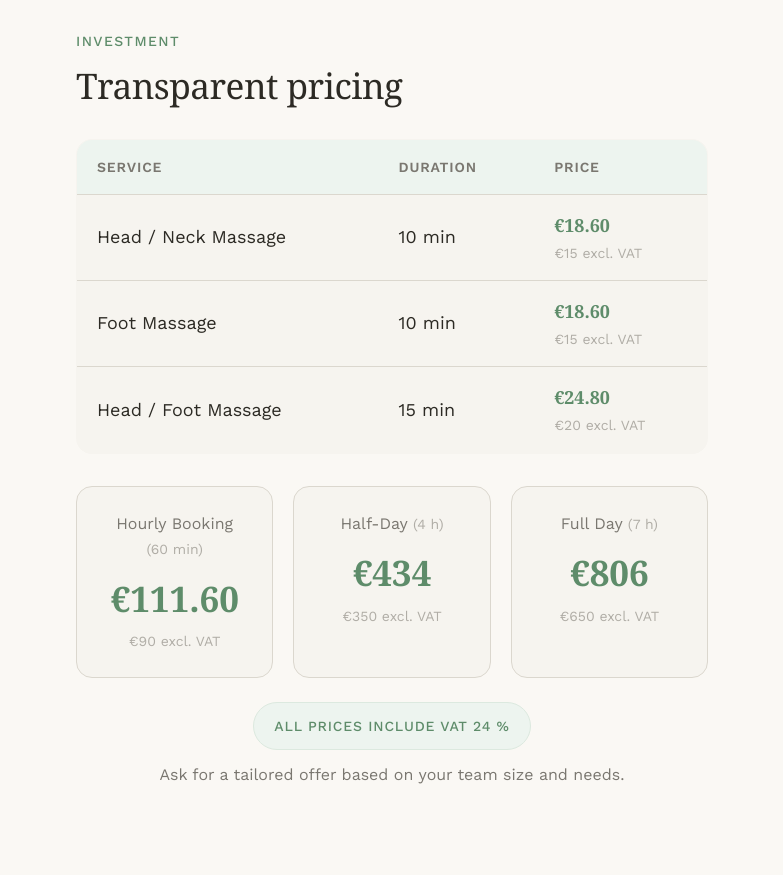
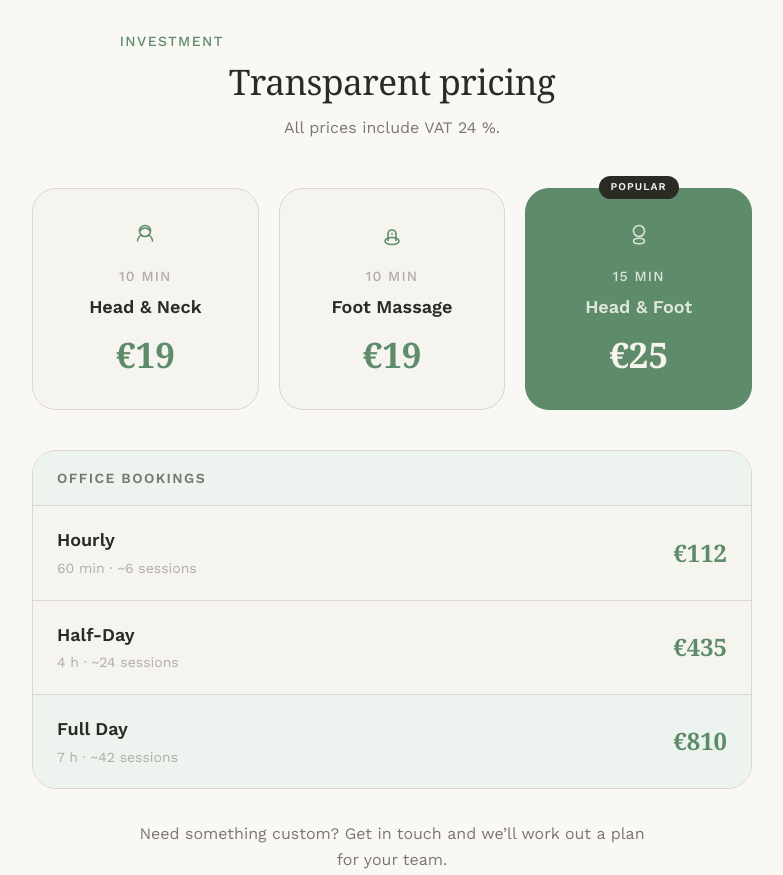
Before and after one commit to desilvasha/calm-corner, a plain HTML site: page index.html in a window 1280 px wide. Shown: the part 2420-3295 px from the top of the page, without its empty margins (248-1031 px from the left). Drawn offline with nearby package versions, Linux system fonts and the light colour scheme; a web font is replaced by a local one.

Commit message:
Redesign pricing section — modern session cards + package rows, clean rounded prices

```diff
--- a/i18n.js
+++ b/i18n.js
@@ -54,20 +54,19 @@ const translations = {
   "pricing.th.svc":   { en: "Service",             fi: "Palvelu" },
   "pricing.th.dur":   { en: "Duration",            fi: "Kesto" },
   "pricing.th.price": { en: "Price",               fi: "Hinta" },
-  "pricing.headneck": { en: "Head / Neck Massage", fi: "Pää- / niskahieronta" },
+  "pricing.intro":    { en: "All prices include VAT\u00a024\u00a0%.", fi: "Kaikki hinnat sisältävät ALV\u00a024\u00a0%." },
+  "pricing.headneck": { en: "Head & Neck",         fi: "Pää- / niskahieronta" },
   "pricing.foot":     { en: "Foot Massage",        fi: "Jalkahieronta" },
-  "pricing.headfoot": { en: "Head / Foot Massage", fi: "Pää- / jalkahieronta" },
-  "pricing.headneck.exvat": { en: "&euro;15 excl. VAT", fi: "&euro;15 ilman ALV" },
-  "pricing.foot.exvat":     { en: "&euro;15 excl. VAT", fi: "&euro;15 ilman ALV" },
-  "pricing.headfoot.exvat": { en: "&euro;20 excl. VAT", fi: "&euro;20 ilman ALV" },
-  "pricing.hourly":   { en: "Hourly Booking",      fi: "Tuntivaraus" },
+  "pricing.headfoot": { en: "Head & Foot",         fi: "Pää- / jalkahieronta" },
+  "pricing.popular":  { en: "Popular",             fi: "Suosittu" },
+  "pricing.hourly":   { en: "Hourly",              fi: "Tuntivaraus" },
   "pricing.halfday":  { en: "Half-Day",            fi: "Puoli päivää" },
   "pricing.fullday":  { en: "Full Day",            fi: "Koko päivä" },
-  "pricing.hourly.exvat":   { en: "&euro;90 excl. VAT",  fi: "&euro;90 ilman ALV" },
-  "pricing.halfday.exvat":  { en: "&euro;350 excl. VAT", fi: "&euro;350 ilman ALV" },
-  "pricing.fullday.exvat":  { en: "&euro;650 excl. VAT", fi: "&euro;650 ilman ALV" },
-  "pricing.vatnote":  { en: "All prices include VAT 24 %", fi: "Kaikki hinnat sisältävät ALV 24 %" },
-  "pricing.note":     { en: "Ask for a tailored offer based on your team size and needs.", fi: "Kysy räätälöityä tarjousta tiimisi koon ja tarpeiden mukaan." },
+  "pricing.hourly.desc":   { en: "~6 sessions",   fi: "~6 sessiota" },
+  "pricing.halfday.desc":  { en: "~24 sessions",  fi: "~24 sessiota" },
+  "pricing.fullday.desc":  { en: "~42 sessions",  fi: "~42 sessiota" },
+  "pricing.packages.label": { en: "Office Bookings", fi: "Toimistovaraukset" },
+  "pricing.note":     { en: "Need something custom? Get in touch and we\u2019ll work out a plan for your team.", fi: "Tarvitsetko räätälöidyn ratkaisun? Ota yhteyttä niin suunnitellaan tiimillesi sopiva paketti." },
 
   // ── Krishan ──
   "krishan.tag":      { en: "The person",                  fi: "Tekijä" },
--- a/index.html
+++ b/index.html
@@ -161,68 +161,79 @@
 
     <!-- ═══════════════════════════════════════ PRICING ═══════════════════════════════════ -->
     <section class="section pricing" id="pricing">
-      <div class="container container--narrow">
-        <p class="section-tag" data-i18n="pricing.tag">Investment</p>
-        <h2 class="section-title" data-i18n="pricing.title">Transparent pricing</h2>
-        <!-- Individual services -->
-        <div class="pricing-table-wrap">
-          <table class="pricing-table">
-            <thead>
-              <tr>
-                <th data-i18n="pricing.th.svc">Service</th>
-                <th data-i18n="pricing.th.dur">Duration</th>
-                <th data-i18n="pricing.th.price">Price</th>
-              </tr>
-            </thead>
-            <tbody>
-              <tr>
-                <td data-i18n="pricing.headneck">Head / Neck Massage</td>
-                <td>10 min</td>
-                <td>
-                  <span class="price-main">&euro;18.60</span>
-                  <span class="price-exvat" data-i18n="pricing.headneck.exvat">&euro;15 excl. VAT</span>
-                </td>
-              </tr>
-              <tr>
-                <td data-i18n="pricing.foot">Foot Massage</td>
-                <td>10 min</td>
-                <td>
-                  <span class="price-main">&euro;18.60</span>
-                  <span class="price-exvat" data-i18n="pricing.foot.exvat">&euro;15 excl. VAT</span>
-                </td>
-              </tr>
-              <tr>
-                <td data-i18n="pricing.headfoot">Head / Foot Massage</td>
-                <td>15 min</td>
-                <td>
-                  <span class="price-main">&euro;24.80</span>
-                  <span class="price-exvat" data-i18n="pricing.headfoot.exvat">&euro;20 excl. VAT</span>
-                </td>
-              </tr>
-            </tbody>
-          </table>
+      <div class="container">
+        <div class="pricing-header">
+          <p class="section-tag" data-i18n="pricing.tag">Investment</p>
+          <h2 class="section-title" data-i18n="pricing.title">Simple, clear pricing</h2>
+          <p class="pricing-intro" data-i18n="pricing.intro">All prices include VAT&nbsp;24&nbsp;%.</p>
         </div>
 
-        <!-- Booking packages -->
-        <div class="pricing-cards">
-          <div class="price-card">
-            <p class="price-label"><span data-i18n="pricing.hourly">Hourly Booking</span> <span class="price-detail">(60 min)</span></p>
-            <p class="price-value">&euro;111.60</p>
-            <p class="price-exvat-card" data-i18n="pricing.hourly.exvat">&euro;90 excl. VAT</p>
+        <!-- Session cards -->
+        <div class="pricing-sessions">
+          <div class="session-card">
+            <div class="session-icon">
+              <svg width="28" height="28" viewBox="0 0 28 28" fill="none"><circle cx="14" cy="10" r="5.5" stroke="currentColor" stroke-width="1.6"/><path d="M9 10c0 0 2-3 5-3s5 3 5 3" stroke="var(--color-accent)" stroke-width="1.3" stroke-linecap="round"/><path d="M10 14c-2 1.5-3.5 3.5-3.5 6" stroke="currentColor" stroke-width="1.4" stroke-linecap="round"/><path d="M18 14c2 1.5 3.5 3.5 3.5 6" stroke="currentColor" stroke-width="1.4" stroke-linecap="round"/></svg>
+            </div>
+            <p class="session-duration">10 min</p>
+            <h3 class="session-name" data-i18n="pricing.headneck">Head &amp; Neck</h3>
+            <div class="session-price">
+              <span class="session-amount">&euro;19</span>
+            </div>
           </div>
-          <div class="price-card">
-            <p class="price-label"><span data-i18n="pricing.halfday">Half-Day</span> <span class="price-detail">(4 h)</span></p>
-            <p class="price-value">&euro;434</p>
-            <p class="price-exvat-card" data-i18n="pricing.halfday.exvat">&euro;350 excl. VAT</p>
+
+          <div class="session-card">
+            <div class="session-icon">
+              <svg width="28" height="28" viewBox="0 0 28 28" fill="none"><ellipse cx="14" cy="20" rx="7" ry="3.5" stroke="currentColor" stroke-width="1.6"/><path d="M10 20V13c0-2.2 1.8-4 4-4s4 1.8 4 4v7" stroke="currentColor" stroke-width="1.6"/><circle cx="14" cy="13" r="1.5" fill="var(--color-accent)" opacity="0.5"/></svg>
+            </div>
+            <p class="session-duration">10 min</p>
+            <h3 class="session-name" data-i18n="pricing.foot">Foot Massage</h3>
+            <div class="session-price">
+              <span class="session-amount">&euro;19</span>
+            </div>
           </div>
-          <div class="price-card">
-            <p class="price-label"><span data-i18n="pricing.fullday">Full Day</span> <span class="price-detail">(7 h)</span></p>
-            <p class="price-value">&euro;806</p>
-            <p class="price-exvat-card" data-i18n="pricing.fullday.exvat">&euro;650 excl. VAT</p>
+
+          <div class="session-card session-card--featured">
+            <span class="session-badge" data-i18n="pricing.popular">Popular</span>
+            <div class="session-icon">
+              <svg width="28" height="28" viewBox="0 0 28 28" fill="none"><circle cx="14" cy="10" r="5.5" stroke="currentColor" stroke-width="1.6"/><ellipse cx="14" cy="20" rx="5.5" ry="2.8" stroke="currentColor" stroke-width="1.5"/><path d="M10 10c0-2.2 1.8-3 4-3" stroke="var(--color-accent)" stroke-width="1.3" stroke-linecap="round" opacity="0.7"/></svg>
+            </div>
+            <p class="session-duration">15 min</p>
+            <h3 class="session-name" data-i18n="pricing.headfoot">Head &amp; Foot</h3>
+            <div class="session-price">
+              <span class="session-amount">&euro;25</span>
+            </div>
           </div>
         </div>
-        <p class="pricing-vat-note" data-i18n="pricing.vatnote">All prices include VAT 24 %</p>
-        <p class="pricing-note" data-i18n="pricing.note">Ask for a tailored offer based on your team size and needs.</p>
+
+        <!-- Package blocks -->
+        <div class="pricing-packages">
+          <p class="packages-label" data-i18n="pricing.packages.label">Office Bookings</p>
+          <div class="packages-row">
+            <div class="package-item">
+              <div class="package-left">
+                <p class="package-name" data-i18n="pricing.hourly">Hourly</p>
+                <p class="package-meta">60 min &middot; <span data-i18n="pricing.hourly.desc">~6 sessions</span></p>
+              </div>
+              <p class="package-price">&euro;112</p>
+            </div>
+            <div class="package-item">
+              <div class="package-left">
+                <p class="package-name" data-i18n="pricing.halfday">Half-Day</p>
+                <p class="package-meta">4 h &middot; <span data-i18n="pricing.halfday.desc">~24 sessions</span></p>
+              </div>
+              <p class="package-price">&euro;435</p>
+            </div>
+            <div class="package-item package-item--highlight">
+              <div class="package-left">
+                <p class="package-name" data-i18n="pricing.fullday">Full Day</p>
+                <p class="package-meta">7 h &middot; <span data-i18n="pricing.fullday.desc">~42 sessions</span></p>
+              </div>
+              <p class="package-price">&euro;810</p>
+            </div>
+          </div>
+        </div>
+
+        <p class="pricing-note" data-i18n="pricing.note">Need something custom? Get in touch and we’ll work out a plan for your team.</p>
       </div>
     </section>
 
--- a/style.css
+++ b/style.css
@@ -569,141 +569,204 @@ button { cursor: pointer; background: none; border: none; }
   background: var(--color-surface);
 }
 
-.pricing-table-wrap {
-  margin-bottom: var(--space-8);
-  overflow-x: auto;
-  -webkit-overflow-scrolling: touch;
+.pricing-header {
+  text-align: center;
+  margin-bottom: var(--space-12);
 }
 
-.pricing-table {
-  width: 100%;
-  border-collapse: collapse;
+.pricing-header .section-tag { margin-bottom: var(--space-2); }
+
+.pricing-header .section-title { margin-bottom: var(--space-3); }
+
+.pricing-intro {
+  font-size: var(--text-sm);
+  color: var(--color-text-muted);
+  max-width: none;
+}
+
+/* Session cards — 3 per row */
+.pricing-sessions {
+  display: grid;
+  grid-template-columns: repeat(3, 1fr);
+  gap: var(--space-5);
+  max-width: 720px;
+  margin: 0 auto var(--space-10);
+}
+
+.session-card {
   background: var(--color-bg);
   border: 1px solid var(--color-border);
-  border-radius: var(--radius-lg);
+  border-radius: var(--radius-xl);
+  padding: var(--space-8) var(--space-6);
+  text-align: center;
+  display: flex;
+  flex-direction: column;
+  align-items: center;
+  gap: var(--space-2);
+  position: relative;
+  transition: box-shadow var(--transition-interactive), transform var(--transition-interactive);
+}
+
+.session-card:hover {
+  box-shadow: var(--shadow-md);
+  transform: translateY(-2px);
+}
+
+.session-card--featured {
+  background: var(--color-accent);
+  border-color: var(--color-accent);
+  color: var(--color-text-inverse);
+}
+
+.session-card--featured .session-name,
+.session-card--featured .session-duration {
+  color: color-mix(in srgb, var(--color-text-inverse) 85%, transparent);
+}
+
+.session-badge {
+  position: absolute;
+  top: -13px;
+  left: 50%;
+  transform: translateX(-50%);
+  background: var(--color-text);
+  color: var(--color-text-inverse);
+  font-size: 0.65rem;
+  font-weight: 700;
+  letter-spacing: 0.1em;
+  text-transform: uppercase;
+  padding: 3px var(--space-3);
+  border-radius: var(--radius-full);
+  white-space: nowrap;
+}
+
+.session-icon {
+  color: var(--color-accent);
+  margin-bottom: var(--space-2);
+}
+
+.session-card--featured .session-icon {
+  color: var(--color-text-inverse);
+  opacity: 0.85;
+}
+
+.session-duration {
+  font-size: var(--text-xs);
+  font-weight: 500;
+  color: var(--color-text-faint);
+  text-transform: uppercase;
+  letter-spacing: 0.08em;
+}
+
+.session-name {
+  font-family: var(--font-body);
+  font-size: var(--text-base);
+  font-weight: 600;
+  color: var(--color-text);
+  margin: 0;
+}
+
+.session-price {
+  margin-top: var(--space-3);
+}
+
+.session-amount {
+  font-family: var(--font-display);
+  font-size: var(--text-xl);
+  font-weight: 600;
+  color: var(--color-accent);
+  line-height: 1;
+}
+
+.session-card--featured .session-amount {
+  color: var(--color-text-inverse);
+}
+
+/* Packages */
+.pricing-packages {
+  max-width: 720px;
+  margin: 0 auto var(--space-8);
+  background: var(--color-bg);
+  border: 1px solid var(--color-border);
+  border-radius: var(--radius-xl);
   overflow: hidden;
 }
 
-.pricing-table thead {
-  background: var(--color-accent-subtle);
-}
-
-.pricing-table th {
-  font-family: var(--font-body);
+.packages-label {
   font-size: var(--text-xs);
   font-weight: 600;
   color: var(--color-text-muted);
   text-transform: uppercase;
-  letter-spacing: 0.06em;
-  text-align: left;
-  padding: var(--space-4) var(--space-5);
+  letter-spacing: 0.1em;
+  padding: var(--space-4) var(--space-6);
+  border-bottom: 1px solid var(--color-border);
+  background: var(--color-accent-subtle);
+  max-width: none;
 }
 
-.pricing-table td {
-  font-size: var(--text-base);
-  color: var(--color-text);
-  padding: var(--space-4) var(--space-5);
-  border-top: 1px solid var(--color-border);
+.packages-row {
+  display: flex;
+  flex-direction: column;
 }
 
-.pricing-table td:last-child {
-  font-family: var(--font-display);
-  font-weight: 600;
-  color: var(--color-accent);
+.package-item {
+  display: flex;
+  align-items: center;
+  justify-content: space-between;
+  padding: var(--space-5) var(--space-6);
+  border-bottom: 1px solid var(--color-border);
+  transition: background var(--transition-interactive);
+  gap: var(--space-4);
 }
 
-.price-main {
-  display: block;
-  font-family: var(--font-display);
-  font-weight: 600;
-  color: var(--color-accent);
-}
+.package-item:last-child { border-bottom: none; }
 
-.price-exvat {
-  display: block;
-  font-family: var(--font-body);
-  font-size: var(--text-xs);
-  font-weight: 400;
-  color: var(--color-text-faint);
-  margin-top: 2px;
-}
+.package-item:hover { background: var(--color-accent-subtle); }
 
-.price-exvat-card {
-  font-family: var(--font-body);
-  font-size: var(--text-xs);
-  color: var(--color-text-faint);
-  margin-top: var(--space-1);
-}
-
-.pricing-vat-note {
-  font-size: var(--text-xs);
-  font-weight: 500;
-  color: var(--color-accent);
-  text-align: center;
-  text-transform: uppercase;
-  letter-spacing: 0.06em;
-  margin-bottom: var(--space-3);
-  padding: var(--space-3) var(--space-5);
-  background: var(--color-accent-subtle);
-  border: 1px solid var(--color-accent-light);
-  border-radius: var(--radius-full);
-  max-width: max-content;
-  margin-left: auto;
-  margin-right: auto;
-}
-
-.pricing-table tbody tr:hover {
+.package-item--highlight {
   background: var(--color-accent-subtle);
 }
 
-.pricing-cards {
-  display: grid;
-  grid-template-columns: repeat(auto-fit, minmax(180px, 1fr));
-  gap: var(--space-5);
-  margin-bottom: var(--space-6);
+.package-name {
+  font-size: var(--text-base);
+  font-weight: 600;
+  color: var(--color-text);
+  max-width: none;
+  margin-bottom: 2px;
 }
 
-.price-card {
-  background: var(--color-bg);
-  border: 1px solid var(--color-border);
-  border-radius: var(--radius-lg);
-  padding: var(--space-6) var(--space-5);
-  text-align: center;
-  opacity: 0;
-  transform: translateY(16px);
-  transition: opacity 0.5s, transform 0.5s;
+.package-meta {
+  font-size: var(--text-xs);
+  color: var(--color-text-faint);
+  max-width: none;
 }
 
-.price-card.revealed {
-  opacity: 1;
-  transform: translateY(0);
-}
-
-.price-card:nth-child(2).revealed { transition-delay: 0.08s; }
-.price-card:nth-child(3).revealed { transition-delay: 0.16s; }
-
-.price-label {
-  font-size: var(--text-sm);
-  color: var(--color-text-muted);
-  margin-bottom: var(--space-2);
-}
-
-.price-detail {
-  font-size: var(--text-xs);
-  color: var(--color-text-faint);
-}
-
-.price-value {
+.package-price {
   font-family: var(--font-display);
-  font-size: var(--text-xl);
+  font-size: var(--text-lg);
   font-weight: 600;
   color: var(--color-accent);
+  white-space: nowrap;
+  max-width: none;
+  flex-shrink: 0;
 }
 
 .pricing-note {
   font-size: var(--text-sm);
   color: var(--color-text-muted);
   text-align: center;
+  max-width: 520px;
+  margin: 0 auto;
+}
+
+/* Responsive pricing */
+@media (max-width: 600px) {
+  .pricing-sessions {
+    grid-template-columns: 1fr;
+    max-width: 320px;
+  }
+  .package-item {
+    padding: var(--space-4) var(--space-5);
+  }
 }
 
 /* ── Krishan ──────────────────────────────────────────────────────── */
@@ -868,10 +931,6 @@ a.contact-value:hover {
     gap: var(--space-6);
   }
 
-  .pricing-cards {
-    grid-template-columns: 1fr;
-  }
-
   .krishan-content {
     flex-direction: column;
     align-items: center;
```
